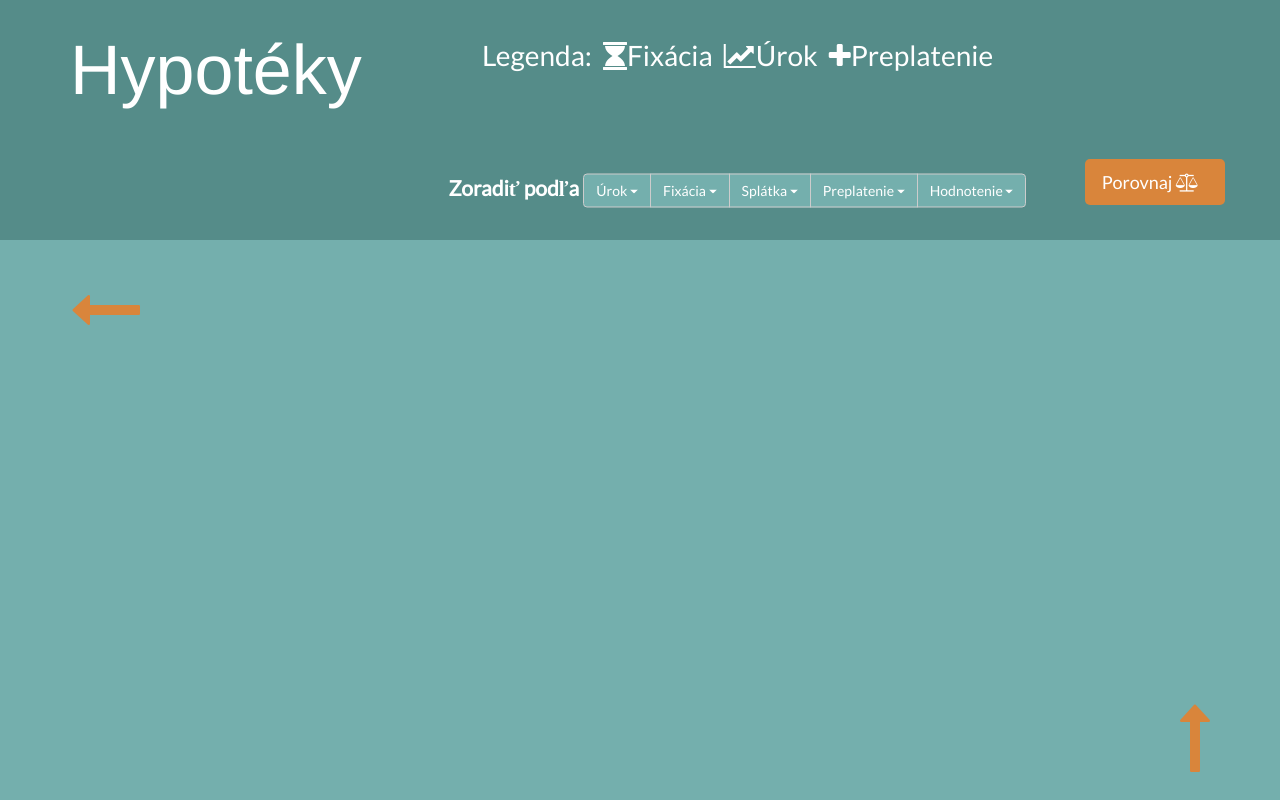
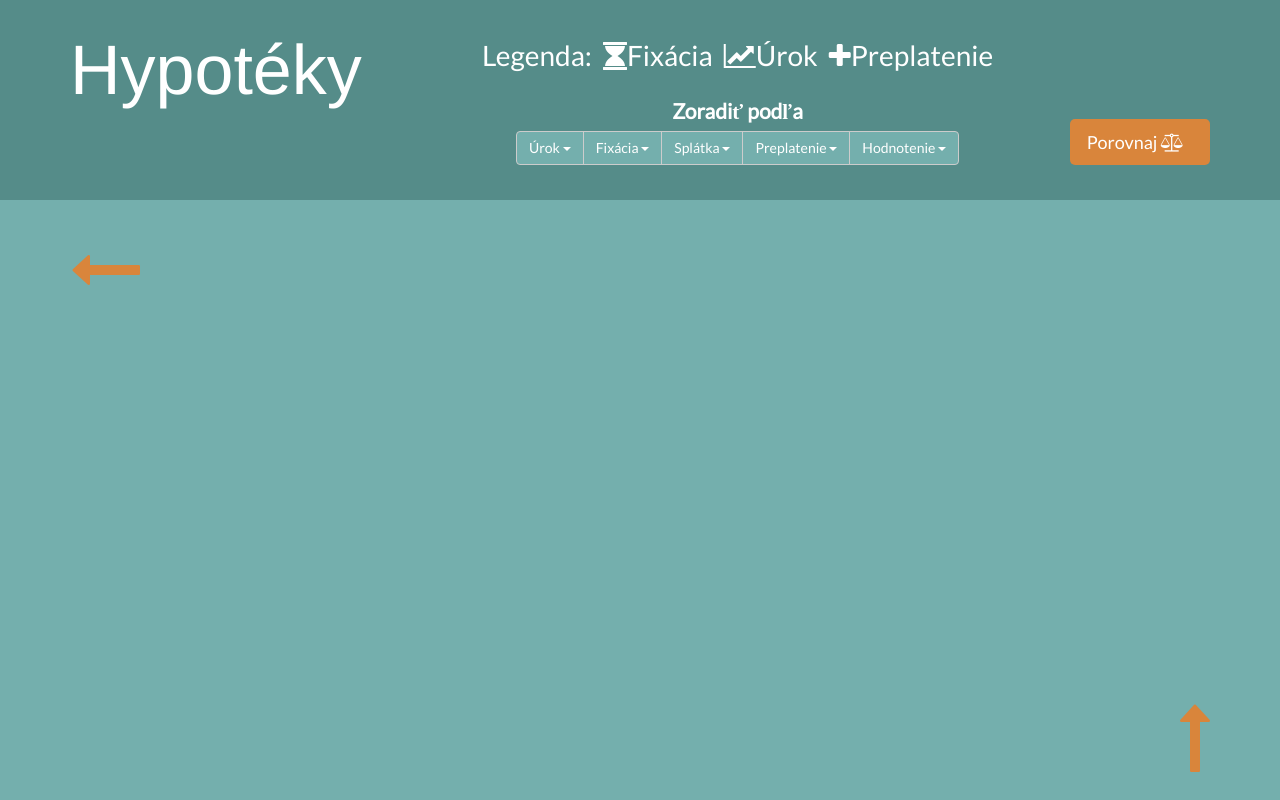
Before and after one commit to Crakeh/ICP_pages, a plain HTML site: page stranka_2.html in a window 1280 px wide. Drawn offline with nearby package versions, Linux system fonts and the light colour scheme.

Commit message:
Refactor css to use flex

```diff
--- a/stranka_2.html
+++ b/stranka_2.html
@@ -14,21 +14,20 @@
     <div id="navbar"></div>
     <div class="section my-header" id="header">
       <div class="container">
-        <div class="row">
+        <div class="row header-row">
           <div class="col-md-4">
             <div class="enjoy-css">Hypotéky</div>
             <script type="text/javascript" script-name="convergence" src="http://use.edgefonts.net/convergence.js"></script>
           </div>
-          <div class="col-md-6">
-            <div class="legend row text-center">Legenda:
-              <div>
-                <i class="fa fa-hourglass"></i>Fixácia</div>
-              <div>
-                <i class="fa fa-line-chart"></i>Úrok</div>
-              <div>
-                <i class="fa fa-plus"></i>Preplatenie</div>
+          <div class="col-md-6 legend-and-zoradenie">
+            <div class="legend text-center">Legenda:
+              <span>
+                <i class="fa fa-hourglass"></i>Fixácia</span>
+              <span>
+                <i class="fa fa-line-chart"></i>Úrok</span>
+              <span>
+                <i class="fa fa-plus"></i>Preplatenie</span>
             </div>
-            <div class="row">
             <div class="text-center zoradenie">
               <label>Zoradiť podľa</label>
               <div class="btn-group">
@@ -50,8 +49,7 @@
               </div>
             </div>
           </div>
-          </div>
-          <div class="col-md-2" style="padding-top:17rem;">
+          <div class="col-md-2 porovnaj-btn-container">
             <a class="btn btn-lg porovnaj-btn call-to-action-btn" id="porovnajBtn" data-toggle="modal" data-target="#porovnajDialog">Porovnaj <i class="fa fa-balance-scale"></i></a>
           </div>
         </div>
--- a/stranka_2.less
+++ b/stranka_2.less
@@ -78,23 +78,6 @@
   }
 }
 
-.legend {
-  font-size: 2em;
-  & > div {
-    display: inline-block;
-    margin-left: .2em;
-  }
-  padding-bottom: 8rem;
-}
-
-.zoradenie {
-  transform: translateY(50%);
-  position: relative;
-  top: 50%;
-  font-size: 1.5em;
-  font-style: normal;
-}
-
 input[type=checkbox] {
   /* Double-sized Checkboxes */
   -ms-transform: scale(3);
@@ -118,16 +101,40 @@ input[type=checkbox] {
   bottom: 2em;
 }
 
-.porovnaj-btn {
-  position: absolute;
-  right: 0;
-  bottom: 0;
+.header-row {
+  height: 13rem;
+  position: relative;
+}
+
+.legend-and-zoradenie {
+  display: flex;
+  flex-direction: column;
+  justify-content: space-between;
+  height: inherit;
+  & > .legend {
+    font-size: 2em;
+    & > span {
+      margin-left: .2em;
+    }
+  }
+  & > .zoradenie {
+    font-size: 1.5em;
+  }
+}
+
+.porovnaj-btn-container {
+  height: inherit;
+  display: flex;
+  align-items: flex-end;
+  justify-content: flex-end;
+  & > .porovnaj-btn {
     &.fixed {
       position: fixed;
       top: 5rem;
       right: 3rem;
       bottom: auto;
       z-index: 4;
+    }
   }
 }
 
```
Also changed, not shown: stranka_2.css. Lines whose indentation alone changed are shown as unchanged.
